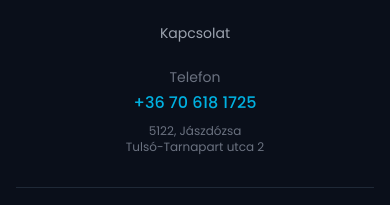
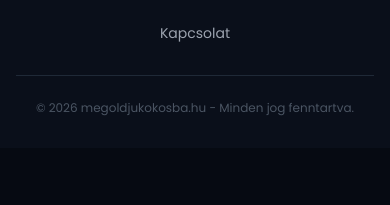
Before and after one commit to kosaferi/megoldjukokosba, a Next.js app: page / in a window 390 px wide. Shown: the part 3952-4157 px from the top of the page. After the commit the page ends 4100 px from the top, so only its background shows below. Built offline with nearby package versions, Linux system fonts and the light colour scheme.

Commit message:
Remove phone and address from footer
- Removed phone number from footer
- Removed address from footer
- Contact info now only visible on contact page
- Footer now shows only logo, navigation links, and copyright

Co-Authored-By: Same <noreply@same.new>

```diff
--- a/src/components/Footer.tsx
+++ b/src/components/Footer.tsx
@@ -59,16 +59,6 @@ export default function Footer() {
               Kapcsolat
             </Link>
           </nav>
-
-          {/* Contact Info */}
-          <div className="text-center lg:text-right">
-            <p className="text-gray-500 text-sm mb-1">Telefon</p>
-            <a href="tel:+36706181725" className="text-[#00B1E1] hover:underline font-medium">
-              +36 70 618 1725
-            </a>
-            <p className="text-gray-500 text-xs mt-2">5122, Jászdózsa</p>
-            <p className="text-gray-500 text-xs">Tulsó-Tarnapart utca 2</p>
-          </div>
         </div>
 
         <div className="mt-8 pt-6 border-t border-gray-800 text-center text-gray-600 text-xs">
```
